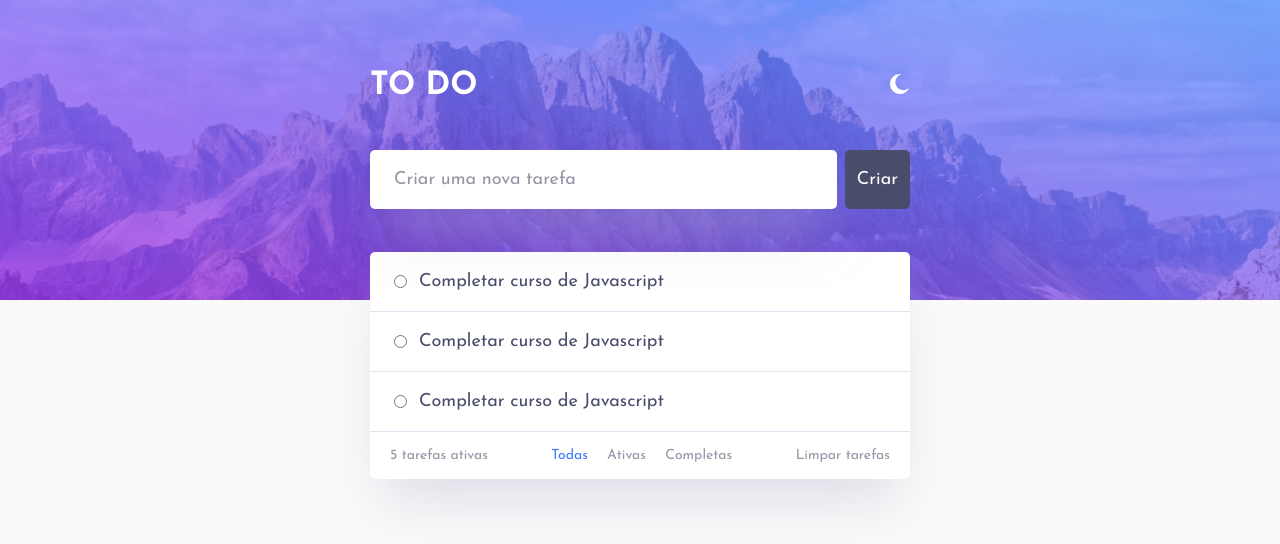
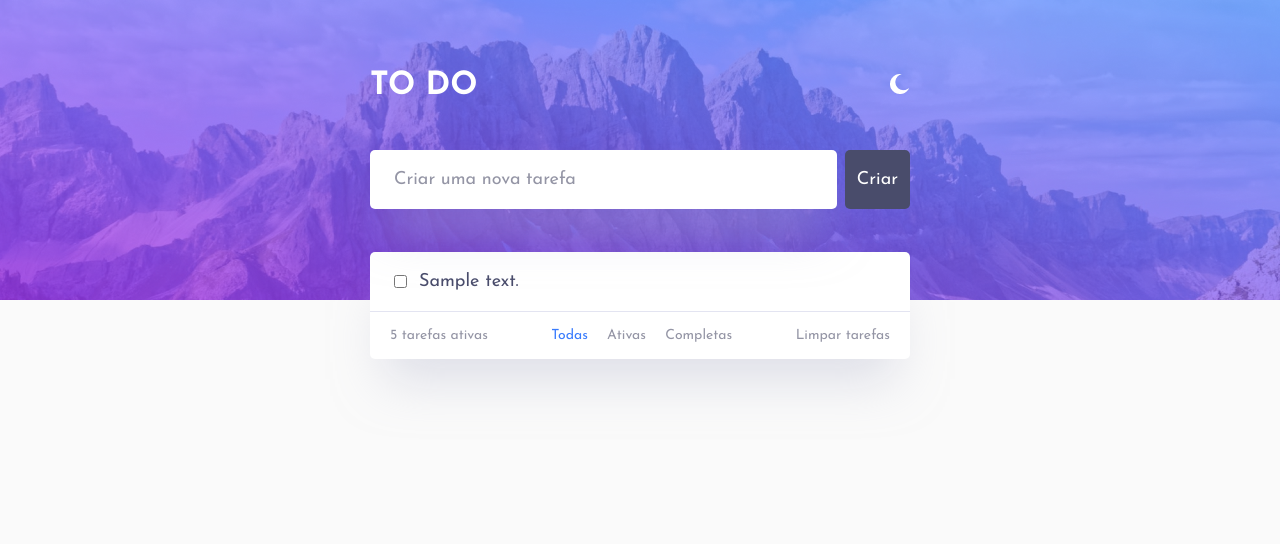
Before and after one commit to Augusto-Valerio/todo-app, a Node server app: page / in a window 1280 px wide. Shown: the top 544 px of the page. Run offline with Node 20, Linux system fonts and the light colour scheme; tables that the repository leaves empty or names only in its code hold one stand-in row (values such as "Sample post"); some libraries are stand-ins or nearby versions.

Commit message:
exibição das tarefas da página home concluída

```diff
--- a/index.js
+++ b/index.js
@@ -51,10 +51,8 @@ conexao.query(sql, (erro, dados) => {
         }
     })
 
-
-})
-
-    resposta.render('home')
+    resposta.render('home', { tarefas})
+    })
 })
 
 const conexao = mysql.createConnection({
--- a/views/home.handlebars
+++ b/views/home.handlebars
@@ -1,10 +1,11 @@
 <main>
     <section class="tarefas">
+        {{#each tarefas}}
         <div class="tarefa">
             <form action="">
                 <div>
-                <input type="radio" id="tarefa-1">
-                <label for="tarefa-1">Completar curso de Javascript</label>
+                <input type="checkbox" id="tarefa-{{this.id}}">
+                <label for="tarefa-{{this.id}}">{{this.descricao}}</label>
                 </div>
 
                 <button>
@@ -12,33 +13,8 @@
                 </button>
             </form>
         </div>
-
-        <div class="tarefa">
-            <form action="">
-                <div>
-                <input type="radio" id="tarefa-1">
-                <label for="tarefa-1">Completar curso de Javascript</label>
-                </div>
-
-                <button>
-                    <img src="/imagens/x-icon.png" alt="ícone de X para excluir uma tarefa">
-                </button>
-            </form>
-        </div>
-        <div class="tarefa">
-            <form action="">
-                <div>
-                <input type="radio" id="tarefa-1">
-                <label for="tarefa-1">Completar curso de Javascript</label>
-                </div>
-
-                <button>
-                    <img src="/imagens/x-icon.png" alt="ícone de X para excluir uma tarefa">
-                </button>
-            </form>
-        </div>
+        {{/each}}
         <div class="informacoes">
-
             <p>5 tarefas ativas</p>
 
         <div class="botoes">
```
